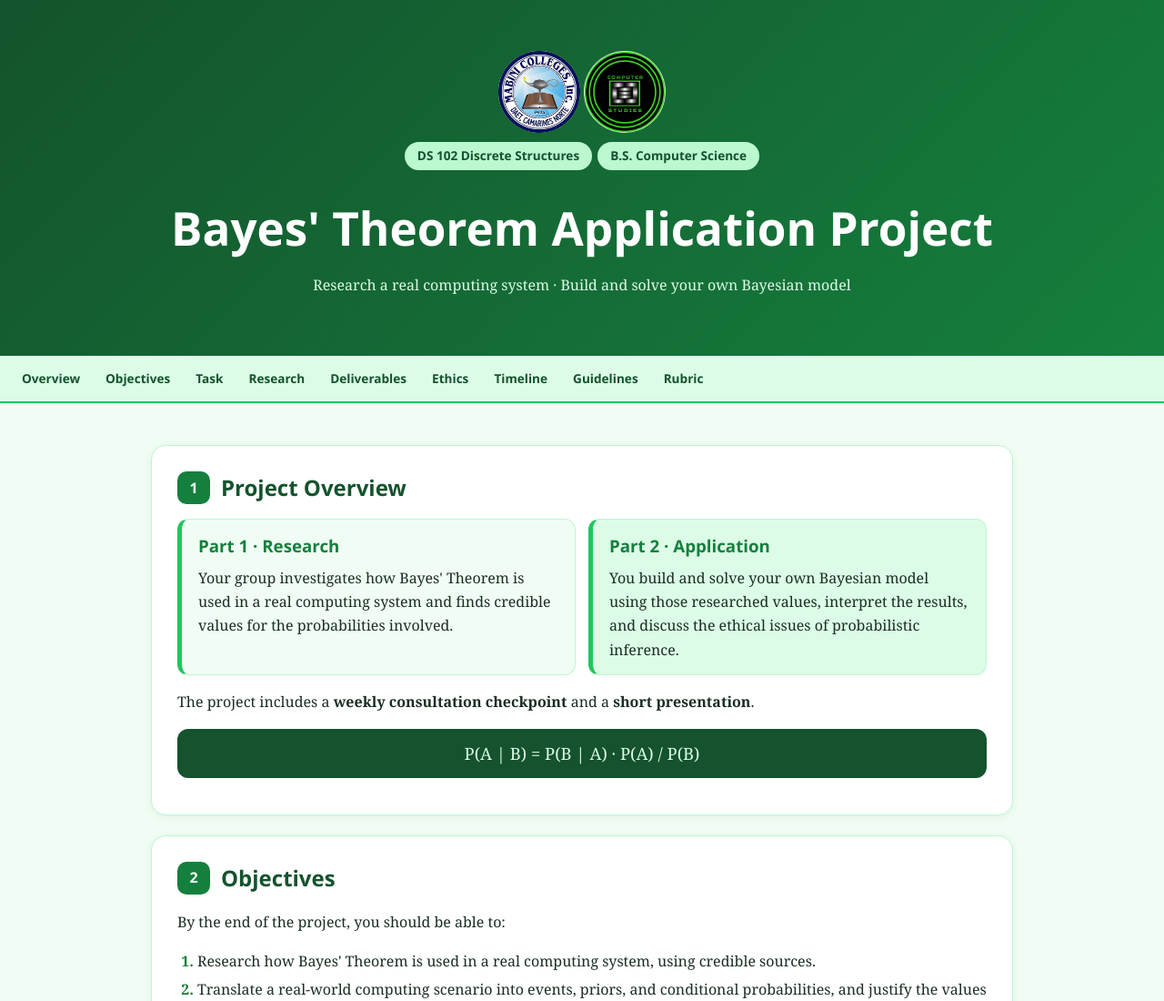
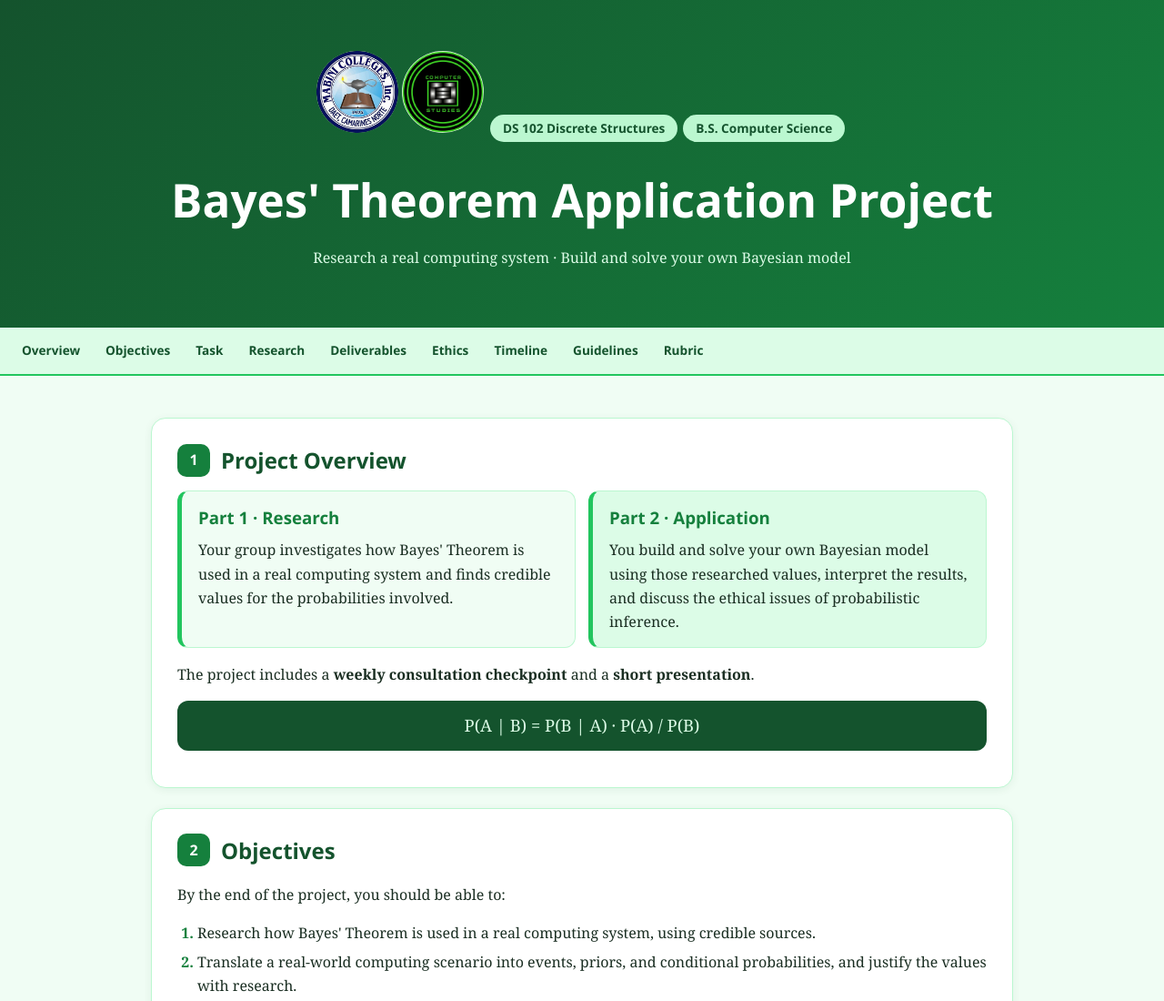
Before and after one commit to ianXagapito/ds102, a plain HTML site: page index.html in a window 1280 px wide. Shown: the top 1100 px of the page at 91% size. Drawn offline with Linux system fonts and the light colour scheme.

Commit message:
Update index.html

```diff
--- a/index.html
+++ b/index.html
@@ -57,8 +57,8 @@ footer b{color:#fff}
 </style>
 </head>
 <body>
-<header><div><img src="mc.jpg"  width="90" height="90">
-    <img src="ccs.jpg"  width="90" height="90"> </div>
+<header><img src="mc.jpg"  width="90" height="90">
+    <img src="ccs.jpg"  width="90" height="90">
   <span class="tag">DS 102 Discrete Structures</span><span class="tag">B.S. Computer Science</span>
   <h1>Bayes' Theorem Application Project</h1>
   <p>Research a real computing system · Build and solve your own Bayesian model</p>
```
